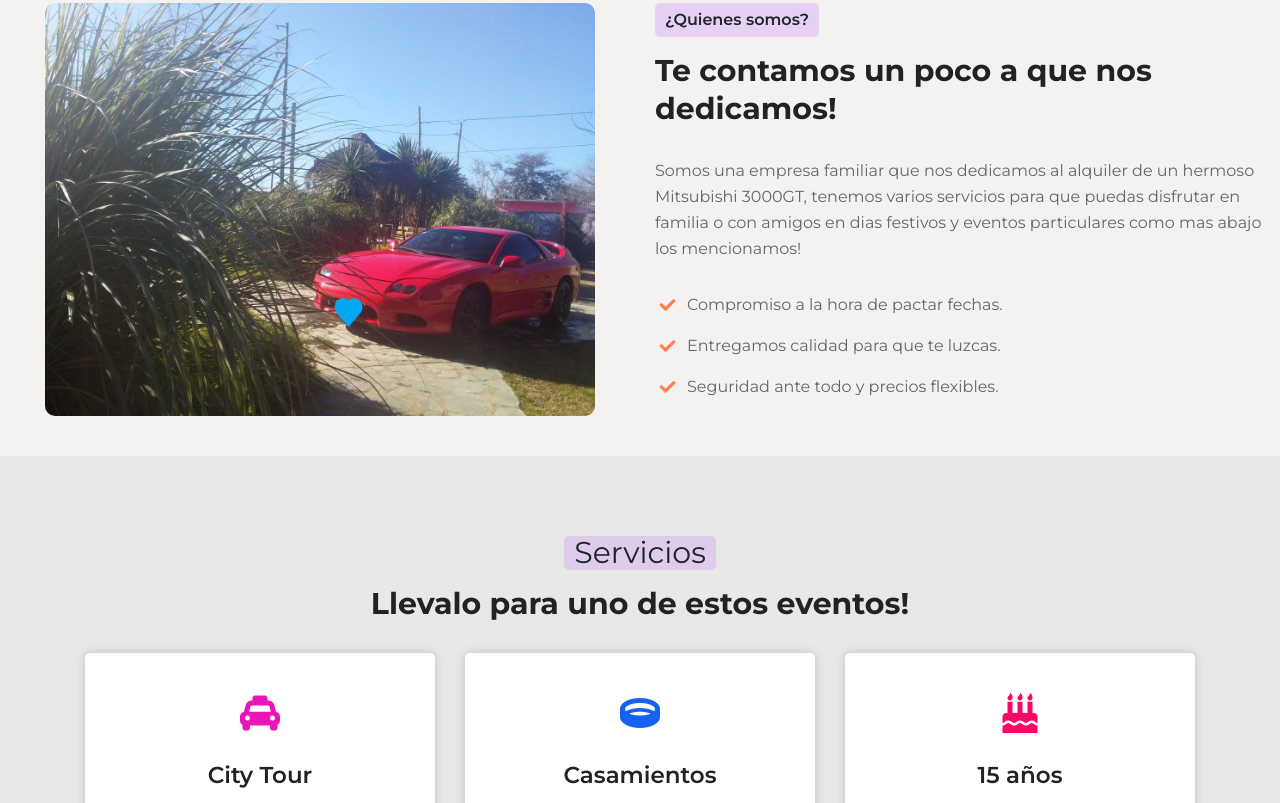
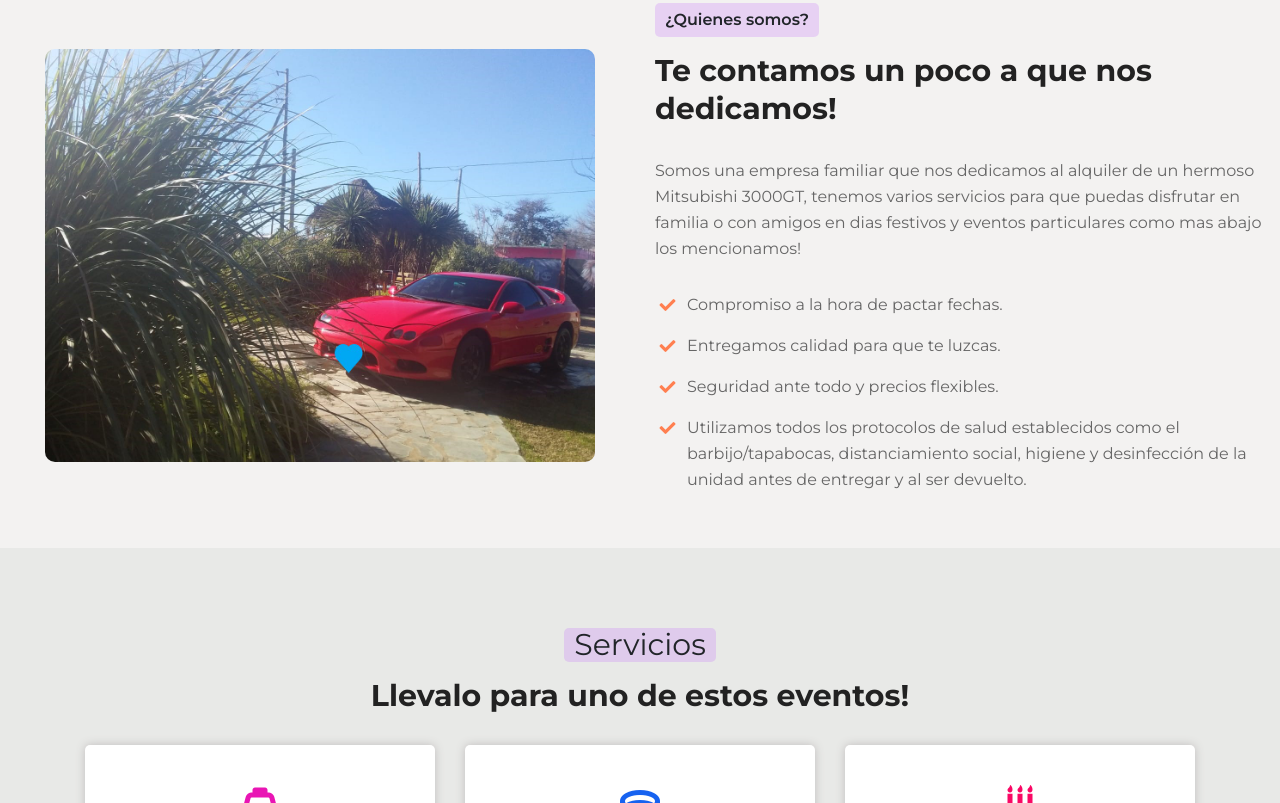
Before and after one commit to MarcosArielFontenla/s-arental, a plain HTML site: page index.html in a window 1280 px wide. Shown: the part 937-1740 px from the top of the page. Drawn offline with nearby package versions, Linux system fonts and the light colour scheme.

Commit message:
protocolos de salud agregados

```diff
--- a/index.html
+++ b/index.html
@@ -29,9 +29,7 @@
 <body>
 
     <div class="preloader">
-        <div class="loader">
-
-        </div>
+        <div class="loader"></div>
     </div>
 
     <header class="header" id="header">
@@ -62,6 +60,7 @@
                         </li>
                     </ul>
                 </div>
+
             </div>
         </nav>
         <!--Fin nav-->
@@ -102,6 +101,7 @@
                             <li><i class="fas fa-check"></i>Compromiso a la hora de pactar fechas.</li>
                             <li><i class="fas fa-check"></i>Entregamos calidad para que te luzcas.</li>
                             <li><i class="fas fa-check"></i>Seguridad ante todo y precios flexibles.</li>
+                            <li><i class="fas fa-check"></i>Utilizamos todos los protocolos de salud establecidos como el barbijo/tapabocas, distanciamiento social, higiene y desinfección de la unidad antes de entregar y al ser devuelto.</li>
                         </ul>
                     </div>
                 </div>
```
